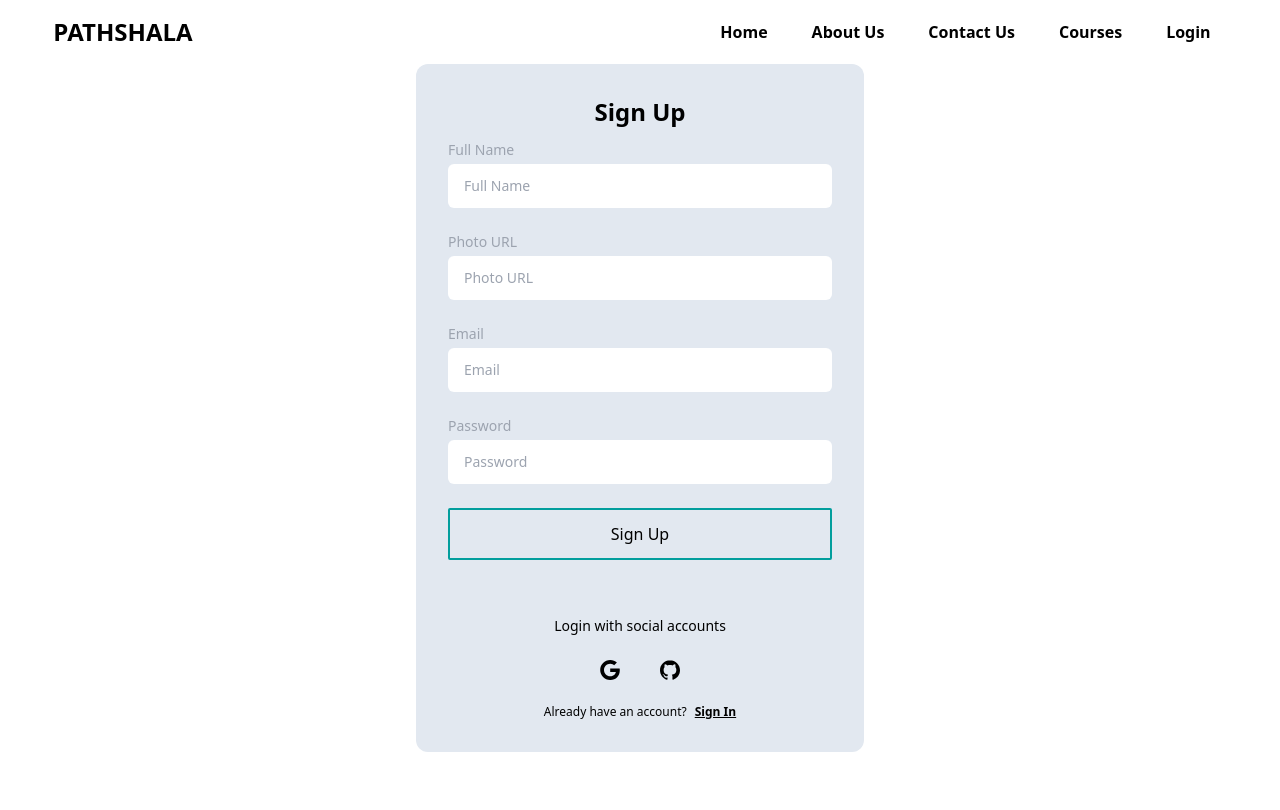
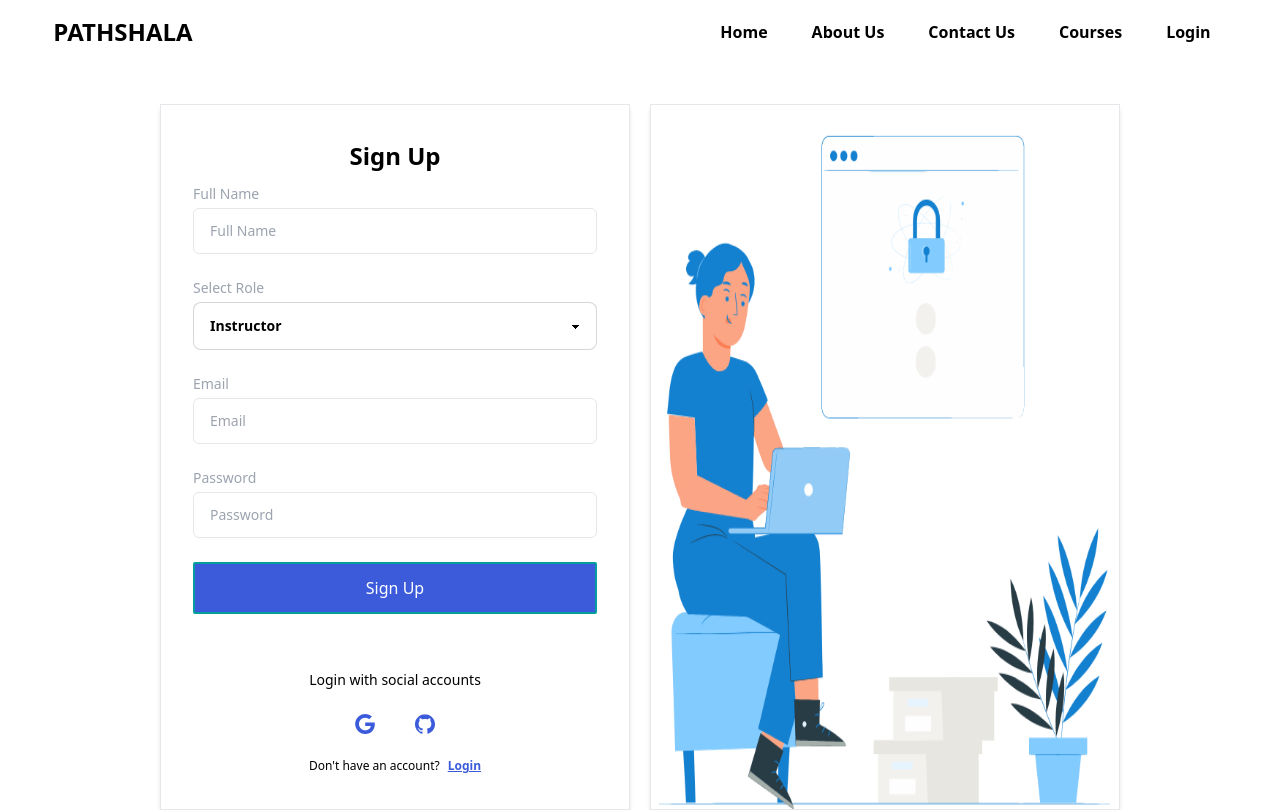
Before and after one commit to sayyed-ahsan/Digital-Learning, a Next.js app: page /signup in a window 1280 px wide. Built offline with nearby package versions, Linux system fonts and the light colour scheme.

Commit message:
login and signup design

```diff
--- a/components/Login/Login/Login.js
+++ b/components/Login/Login/Login.js
@@ -2,14 +2,17 @@ import Link from "next/link";
 
 const Login = () => {
   return (
-    <div className="flex justify-center items-center">
-      <div className="w-full max-w-md p-8 space-y-3 rounded-xl bg-slate-200 text-black">
+    <div className="lg:w-9/12 w-11/12 grid grid-cols-1 lg:grid-cols-2 gap-5 mx-auto h-[88vh]">
+      <div className="border border-solid-2 w-full shadow-md hidden lg:block">
+        <img className="h-[85vh] w-[850px]" src="../../../login.gif" alt="" />
+      </div>
+      <div className="w-full h-full md:p-8 lg:p-8 space-y-3 border border-solid-2 shadow-md flex flex-col justify-center items-center">
         <h1 className="text-2xl font-bold text-center">Login</h1>
         <form
           //   onSubmit={handleSubmit}
           noValidate=""
           action=""
-          className="space-y-6 ng-untouched ng-pristine ng-valid"
+          className="space-y-6 ng-untouched ng-pristine ng-valid w-[80%]"
         >
           <div className="space-y-1 text-sm">
             <label htmlFor="email" className="block text-gray-400">
@@ -20,7 +23,7 @@ const Login = () => {
               name="email"
               id="email"
               placeholder="Email"
-              className="w-full px-4 py-3 rounded-md border-gray-700  focus:dark:border-violet-400"
+              className="w-full px-4 py-3 rounded-md border border-solid-1 focus:outline-none"
             />
           </div>
           <div className="space-y-1 text-sm">
@@ -32,11 +35,11 @@ const Login = () => {
               name="password"
               id="password"
               placeholder="Password"
-              className="w-full px-4 py-3 rounded-md border-gray-700 "
+              className="w-full px-4 py-3 rounded-md border border-solid-1 focus:outline-none"
             />
           </div>
           <button
-            className="block w-full p-3 text-center rounded-sm border-2 border-success hover:bg-slate-400 hover:border-amber-500"
+            className="block w-full p-3 text-center rounded-sm border-2 border-success bg-primary text-white "
             type="submit"
           >
             Sign in
@@ -55,7 +58,7 @@ const Login = () => {
             <svg
               xmlns="http://www.w3.org/2000/svg"
               viewBox="0 0 32 32"
-              className="w-5 h-5 fill-current"
+              className="w-5 h-5 fill-current text-primary"
             >
               <path d="M16.318 13.714v5.484h9.078c-0.37 2.354-2.745 6.901-9.078 6.901-5.458 0-9.917-4.521-9.917-10.099s4.458-10.099 9.917-10.099c3.109 0 5.193 1.318 6.38 2.464l4.339-4.182c-2.786-2.599-6.396-4.182-10.719-4.182-8.844 0-16 7.151-16 16s7.156 16 16 16c9.234 0 15.365-6.49 15.365-15.635 0-1.052-0.115-1.854-0.255-2.651z"></path>
             </svg>
@@ -64,7 +67,7 @@ const Login = () => {
             <svg
               xmlns="http://www.w3.org/2000/svg"
               viewBox="0 0 32 32"
-              className="w-5 h-5 fill-current"
+              className="w-5 h-5 fill-current text-primary"
             >
               <path d="M16 0.396c-8.839 0-16 7.167-16 16 0 7.073 4.584 13.068 10.937 15.183 0.803 0.151 1.093-0.344 1.093-0.772 0-0.38-0.009-1.385-0.015-2.719-4.453 0.964-5.391-2.151-5.391-2.151-0.729-1.844-1.781-2.339-1.781-2.339-1.448-0.989 0.115-0.968 0.115-0.968 1.604 0.109 2.448 1.645 2.448 1.645 1.427 2.448 3.744 1.74 4.661 1.328 0.14-1.031 0.557-1.74 1.011-2.135-3.552-0.401-7.287-1.776-7.287-7.907 0-1.751 0.62-3.177 1.645-4.297-0.177-0.401-0.719-2.031 0.141-4.235 0 0 1.339-0.427 4.4 1.641 1.281-0.355 2.641-0.532 4-0.541 1.36 0.009 2.719 0.187 4 0.541 3.043-2.068 4.381-1.641 4.381-1.641 0.859 2.204 0.317 3.833 0.161 4.235 1.015 1.12 1.635 2.547 1.635 4.297 0 6.145-3.74 7.5-7.296 7.891 0.556 0.479 1.077 1.464 1.077 2.959 0 2.14-0.020 3.864-0.020 4.385 0 0.416 0.28 0.916 1.104 0.755 6.4-2.093 10.979-8.093 10.979-15.156 0-8.833-7.161-16-16-16z"></path>
             </svg>
@@ -75,7 +78,7 @@ const Login = () => {
           <Link
             href="/signup"
             rel="noopener noreferrer"
-            className="underline dark:text-gray-100 font-semibold ml-2"
+            className="underline dark:text-gray-100 font-semibold ml-2 text-primary"
           >
             Sign up
           </Link>
--- a/components/Login/Signup/Signup.js
+++ b/components/Login/Signup/Signup.js
@@ -2,14 +2,14 @@ import Link from "next/link";
 
 const Signup = () => {
   return (
-    <div className="flex justify-center items-center ">
-      <div className="w-full max-w-md p-8 space-y-3 rounded-xl bg-slate-200 text-black">
+    <div className="w-11/12 lg:w-9/12 grid grid-cols-1 lg:grid-cols-2 gap-5 mx-auto h-[88vh] mt-10">
+      <div className="w-full h-full md:p-8 lg:p-8 space-y-3 border border-solid-2 shadow-md flex flex-col justify-center items-center">
         <h1 className="text-2xl font-bold text-center">Sign Up</h1>
         <form
           //   onSubmit={handleSubmit}
           noValidate=""
           action=""
-          className="space-y-6 ng-untouched ng-pristine ng-valid"
+          className="space-y-6 ng-untouched ng-pristine ng-valid w-[80%] lg:w-[100%]"
         >
           <div className="space-y-1 text-sm">
             <label htmlFor="fullname" className="block text-gray-400">
@@ -20,20 +20,17 @@ const Signup = () => {
               name="name"
               id="name"
               placeholder="Full Name"
-              className="w-full px-4 py-3 rounded-md border-gray-700  focus:dark:border-violet-400"
+              className="w-full px-4 py-3 rounded-md border border-solid-1 focus:outline-none"
             />
           </div>
           <div className="space-y-1 text-sm">
             <label htmlFor="photoURL" className="block text-gray-400">
-              Photo URL
+              Select Role
             </label>
-            <input
-              type="text"
-              name="photoURL"
-              id="photoURL"
-              placeholder="Photo URL"
-              className="w-full px-4 py-3 rounded-md border-gray-700  focus:dark:border-violet-400"
-            />
+            <select className="select select-bordered w-full">
+              <option>Instructor</option>
+              <option>Student</option>
+            </select>
           </div>
           <div className="space-y-1 text-sm">
             <label htmlFor="email" className="block text-gray-400">
@@ -44,7 +41,7 @@ const Signup = () => {
               name="email"
               id="email"
               placeholder="Email"
-              className="w-full px-4 py-3 rounded-md border-gray-700  focus:dark:border-violet-400"
+              className="w-full px-4 py-3 rounded-md border border-solid-1 focus:outline-none"
             />
           </div>
           <div className="space-y-1 text-sm">
@@ -56,11 +53,11 @@ const Signup = () => {
               name="password"
               id="password"
               placeholder="Password"
-              className="w-full px-4 py-3 rounded-md border-gray-700 "
+              className="w-full px-4 py-3 rounded-md border border-solid-1 focus:outline-none"
             />
           </div>
           <button
-            className="block w-full p-3 text-center rounded-sm border-2 border-success hover:bg-slate-400 hover:border-success"
+            className="block w-full p-3 text-center rounded-sm border-2 border-success bg-primary text-white"
             type="submit"
           >
             Sign Up
@@ -75,43 +72,38 @@ const Signup = () => {
           <div className="flex-1 h-px sm:w-16 dark:bg-gray-700"></div>
         </div>
         <div className="flex justify-center space-x-4">
-          <button
-            // onClick={handleGoogleSignIn}
-            aria-label="Log in with Google"
-            className="p-3 rounded-sm"
-          >
+          <button aria-label="Log in with Google" className="p-3 rounded-sm">
             <svg
               xmlns="http://www.w3.org/2000/svg"
               viewBox="0 0 32 32"
-              className="w-5 h-5 fill-current"
+              className="w-5 h-5 fill-current text-primary"
             >
               <path d="M16.318 13.714v5.484h9.078c-0.37 2.354-2.745 6.901-9.078 6.901-5.458 0-9.917-4.521-9.917-10.099s4.458-10.099 9.917-10.099c3.109 0 5.193 1.318 6.38 2.464l4.339-4.182c-2.786-2.599-6.396-4.182-10.719-4.182-8.844 0-16 7.151-16 16s7.156 16 16 16c9.234 0 15.365-6.49 15.365-15.635 0-1.052-0.115-1.854-0.255-2.651z"></path>
             </svg>
           </button>
-          <button
-            // onClick={handleGithubSignIn}
-            aria-label="Log in with GitHub"
-            className="p-3 rounded-sm"
-          >
+          <button aria-label="Log in with GitHub" className="p-3 rounded-sm">
             <svg
               xmlns="http://www.w3.org/2000/svg"
               viewBox="0 0 32 32"
-              className="w-5 h-5 fill-current"
+              className="w-5 h-5 fill-current text-primary"
             >
               <path d="M16 0.396c-8.839 0-16 7.167-16 16 0 7.073 4.584 13.068 10.937 15.183 0.803 0.151 1.093-0.344 1.093-0.772 0-0.38-0.009-1.385-0.015-2.719-4.453 0.964-5.391-2.151-5.391-2.151-0.729-1.844-1.781-2.339-1.781-2.339-1.448-0.989 0.115-0.968 0.115-0.968 1.604 0.109 2.448 1.645 2.448 1.645 1.427 2.448 3.744 1.74 4.661 1.328 0.14-1.031 0.557-1.74 1.011-2.135-3.552-0.401-7.287-1.776-7.287-7.907 0-1.751 0.62-3.177 1.645-4.297-0.177-0.401-0.719-2.031 0.141-4.235 0 0 1.339-0.427 4.4 1.641 1.281-0.355 2.641-0.532 4-0.541 1.36 0.009 2.719 0.187 4 0.541 3.043-2.068 4.381-1.641 4.381-1.641 0.859 2.204 0.317 3.833 0.161 4.235 1.015 1.12 1.635 2.547 1.635 4.297 0 6.145-3.74 7.5-7.296 7.891 0.556 0.479 1.077 1.464 1.077 2.959 0 2.14-0.020 3.864-0.020 4.385 0 0.416 0.28 0.916 1.104 0.755 6.4-2.093 10.979-8.093 10.979-15.156 0-8.833-7.161-16-16-16z"></path>
             </svg>
           </button>
         </div>
-        <p className="text-xs text-center sm:px-6 dark:text-gray-400">
-          Already have an account?
+        <p className="text-xs text-center sm:px-6 dark:text-gray-400 ">
+          Don't have an account?
           <Link
             href="/login"
             rel="noopener noreferrer"
-            className="underline dark:text-gray-100 font-semibold ml-2"
+            className="underline dark:text-gray-100 font-semibold ml-2 text-primary"
           >
-            Sign In
+            Login
           </Link>
         </p>
+      </div>
+      <div className="border border-solid-2 w-full shadow-md hidden lg:block">
+        <img className="h-[88vh] w-[850px]" src="../../../login.gif" alt="" />
       </div>
     </div>
   );
--- a/pages/index.js
+++ b/pages/index.js
@@ -31,7 +31,9 @@ export default function Home({ catagories }) {
 }
 
 export const getStaticProps = async () => {
-	const res = await fetch("https://digital-learning-two.vercel.app/courses");
+  const res = await fetch(
+    "https://digital-learning-minhaj-murad.vercel.app/courses"
+  );
   const data = await res.json();
 
   return {
```
Also changed, not shown: public/login.gif (added). Lines whose indentation alone changed are shown as unchanged.
